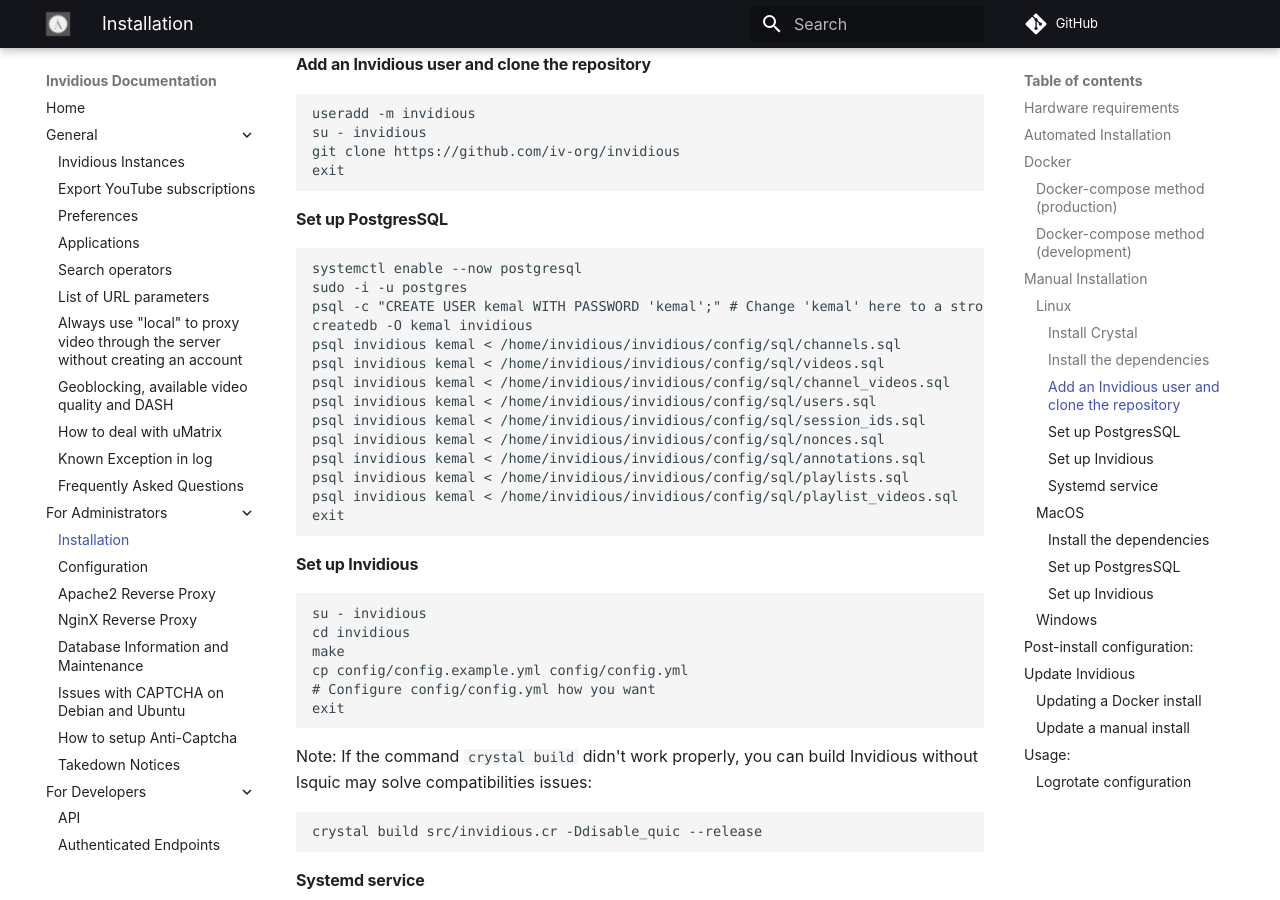
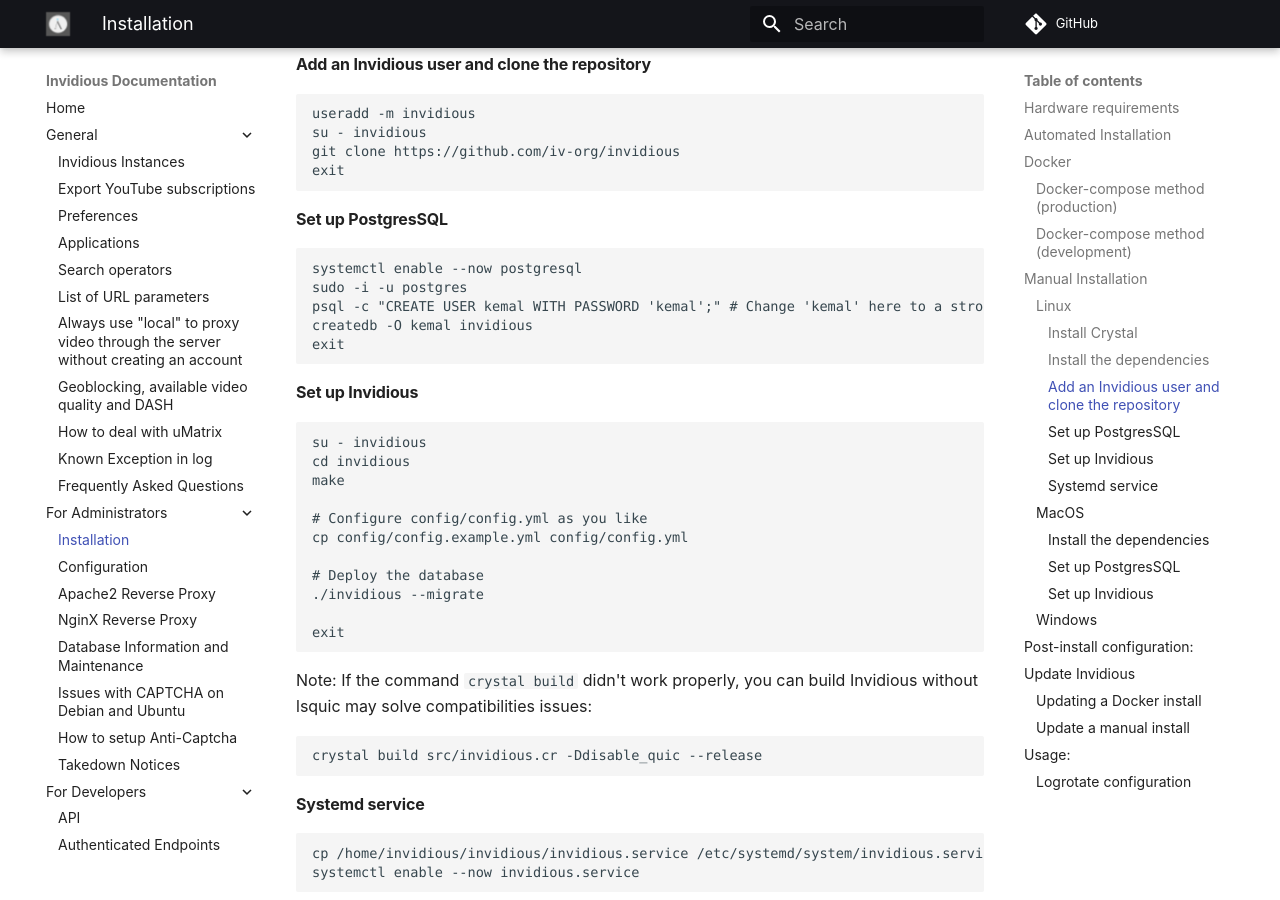
Before and after one commit to iv-org/documentation, an MkDocs documentation site: the page built from docs/installation.md, in a window 1280 px wide and 900 px high, scrolled down 3197 px. Built offline with MkDocs 1.6.1 and Material for MkDocs 9.7.7, drawn with Linux system fonts in a browser that asks for light colours; comment, search, counter and statistics services are not loaded.

Commit message:
Install: replace legacy SQL files with --migrate

````diff
--- a/docs/installation.md
+++ b/docs/installation.md
@@ -148,15 +148,6 @@
 sudo -i -u postgres
 psql -c "CREATE USER kemal WITH PASSWORD 'kemal';" # Change 'kemal' here to a stronger password, and update `password` in config/config.yml
 createdb -O kemal invidious
-psql invidious kemal < /home/invidious/invidious/config/sql/channels.sql
-psql invidious kemal < /home/invidious/invidious/config/sql/videos.sql
-psql invidious kemal < /home/invidious/invidious/config/sql/channel_videos.sql
-psql invidious kemal < /home/invidious/invidious/config/sql/users.sql
-psql invidious kemal < /home/invidious/invidious/config/sql/session_ids.sql
-psql invidious kemal < /home/invidious/invidious/config/sql/nonces.sql
-psql invidious kemal < /home/invidious/invidious/config/sql/annotations.sql
-psql invidious kemal < /home/invidious/invidious/config/sql/playlists.sql
-psql invidious kemal < /home/invidious/invidious/config/sql/playlist_videos.sql
 exit
 ```
 
@@ -166,8 +157,13 @@
 su - invidious
 cd invidious
 make
+
+# Configure config/config.yml as you like
 cp config/config.example.yml config/config.yml
-# Configure config/config.yml how you want
+
+# Deploy the database
+./invidious --migrate
+
 exit
 ```
 
````
